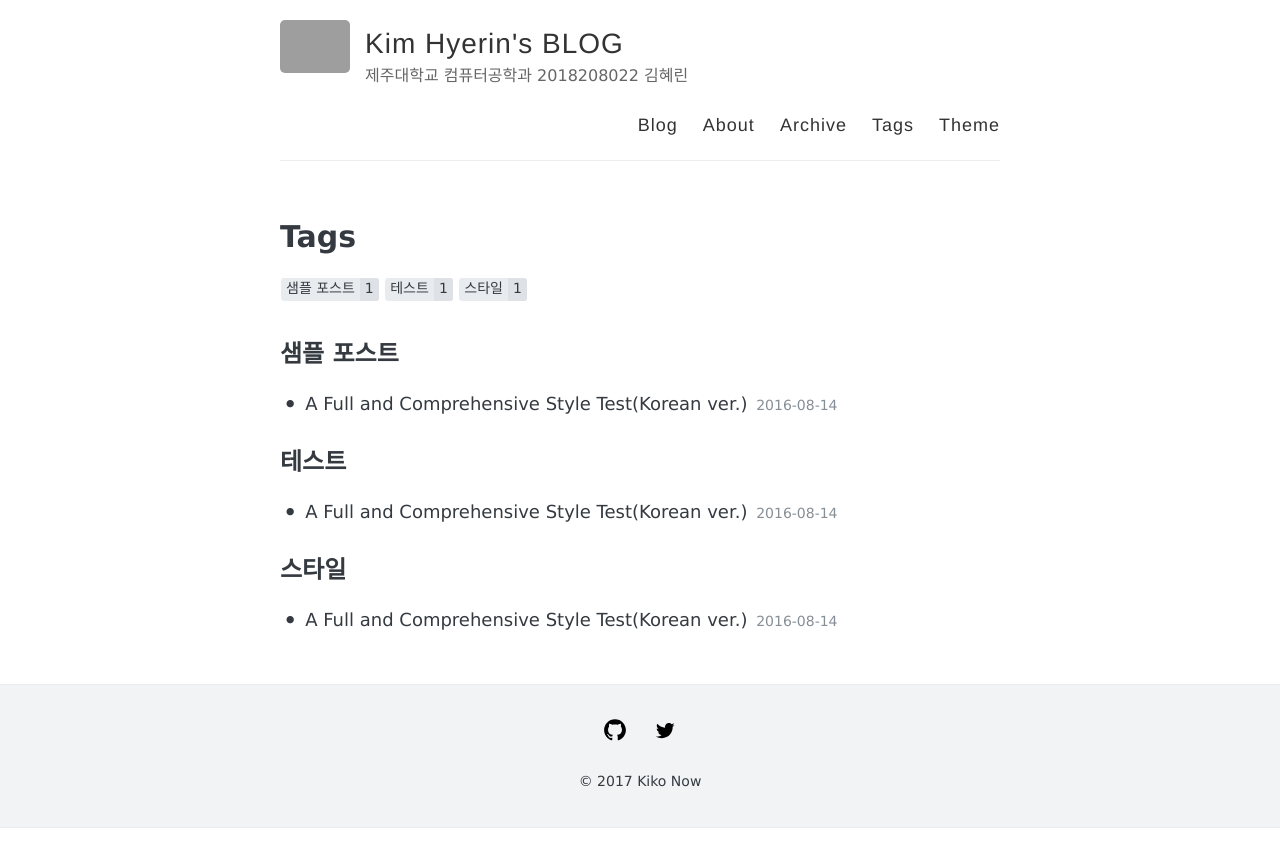
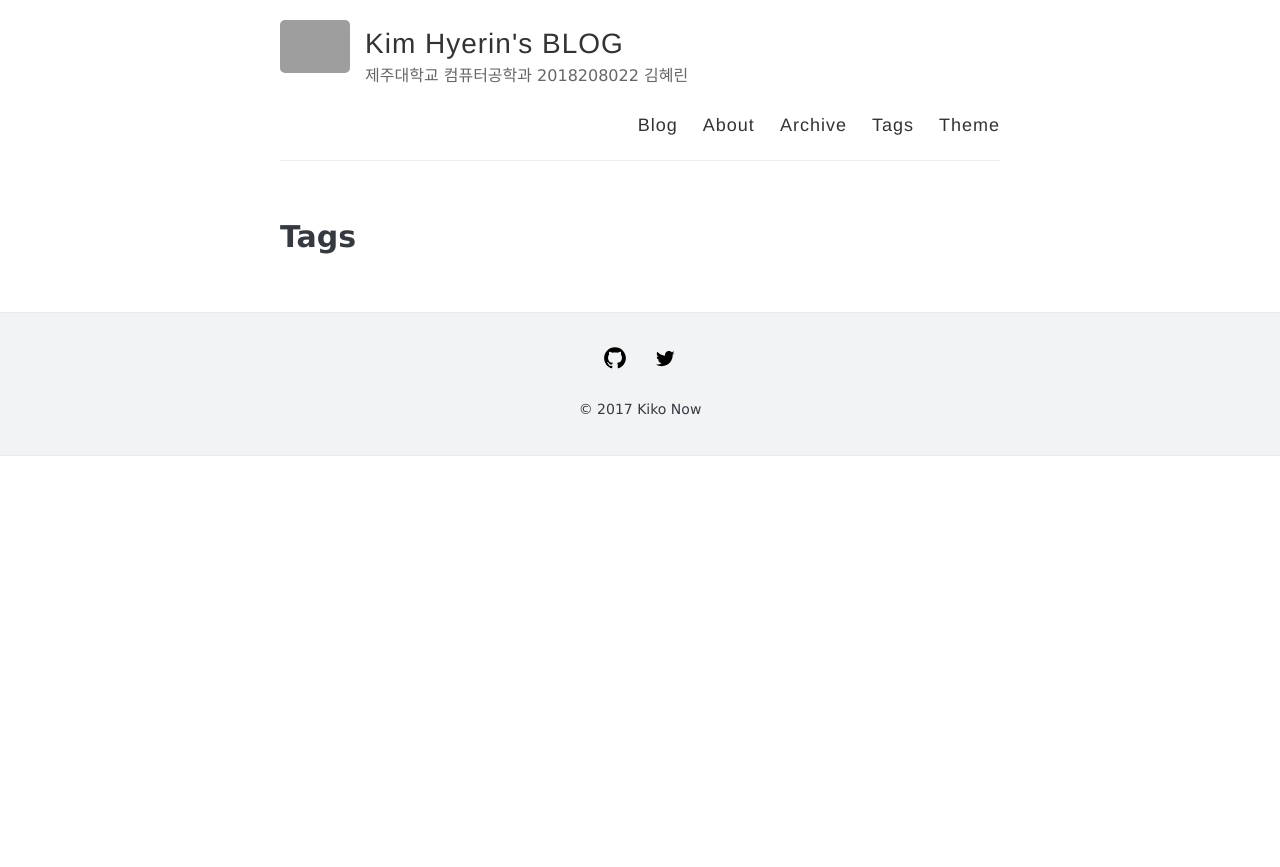
Before and after one commit to burninghering/burninghering.github.io, a Jekyll site: the page built from tags/index.html, in a window 1280 px wide. Shown: the top 867 px of the page. Built offline with Jekyll 4.4.1, drawn with Linux system fonts in a browser that asks for light colours; grey boxes are pictures that could not be loaded.

Commit message:
Update 2016-08-14-style-test-ko.md

```diff
--- a/_posts/2016-08-14-style-test-ko.md
+++ b/_posts/2016-08-14-style-test-ko.md
@@ -1,15 +1,16 @@
 ---
 layout: post
-title: "A Full and Comprehensive Style Test(Korean ver.)"
-tags: [샘플 포스트, 테스트, 스타일]
-comments: true
+title: "자기소개서"
+tags: [자기소개서]
+8주차 과제
 ---
 
-이 글은 스타일을 모아둔 것입니다. 소스 코드를 확인하여 스타일을 적용하는 방법을 알아보세요.
+자기소개서 제출
+제출 기한 : 5월 21일 (목)
 
 ---
 
-## 1. 제목
+## 1. 자기소개서
 
 # 제목 1
 
```
